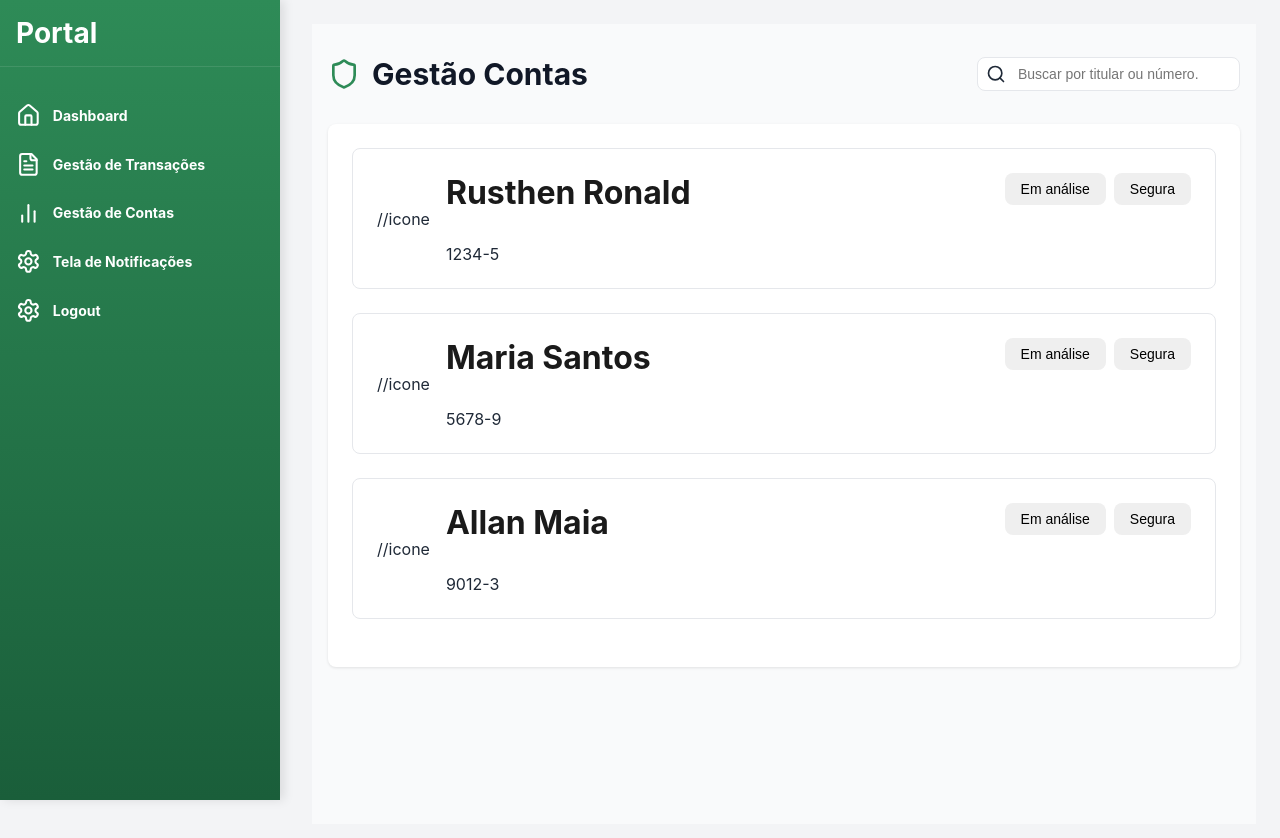
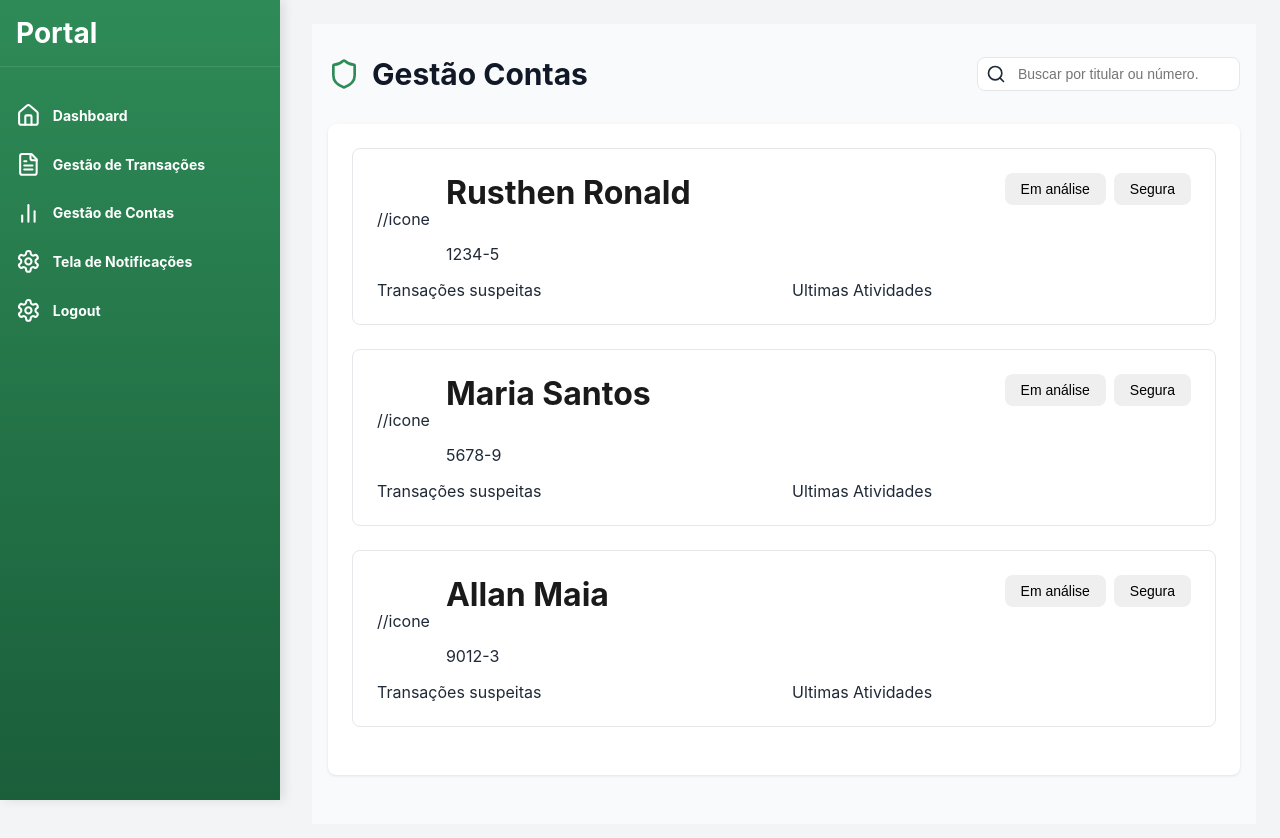
Before and after one commit to RusthenRonald2006/Portal-de-analise-em-anomalias-transacionais, a React (Create React App) app in the folder detec-anomalias/: page /gestaocontas in a window 1280 px wide. Shown: the top 838 px of the page. Built offline with nearby package versions, Linux system fonts and the light colour scheme; the HTML template or start-up script is replaced by a standard one.

Commit message:
alinhando com display grid

```diff
--- a/detec-anomalias/src/components/Pages/GestaoContas.js
+++ b/detec-anomalias/src/components/Pages/GestaoContas.js
@@ -85,8 +85,13 @@ function GestaoContas(){
                                     </div>
                                 </div>
 
-                                <div>
-
+                                <div className={styles.accounts_details}>
+                                    <div className={styles.details_box}>
+                                        <p>Transações suspeitas</p>
+                                    </div>
+                                    <div className={styles.details_box}>
+                                        <p>Ultimas Atividades</p>
+                                    </div>
                                 </div>
                             </div>
                             ))}
--- a/detec-anomalias/src/components/Pages/GestaoContas.module.css
+++ b/detec-anomalias/src/components/Pages/GestaoContas.module.css
@@ -126,6 +126,12 @@
     display: flex;
     gap: 0.5rem;
 }
+.accounts_details{
+    display: grid;
+    grid-template-columns: 1fr 1fr ;
+    gap: 1rem;
+    margin-top: 1rem;
+}
 button{
     padding: 0.5rem 1rem;
     border-radius: 0.5rem;
```
